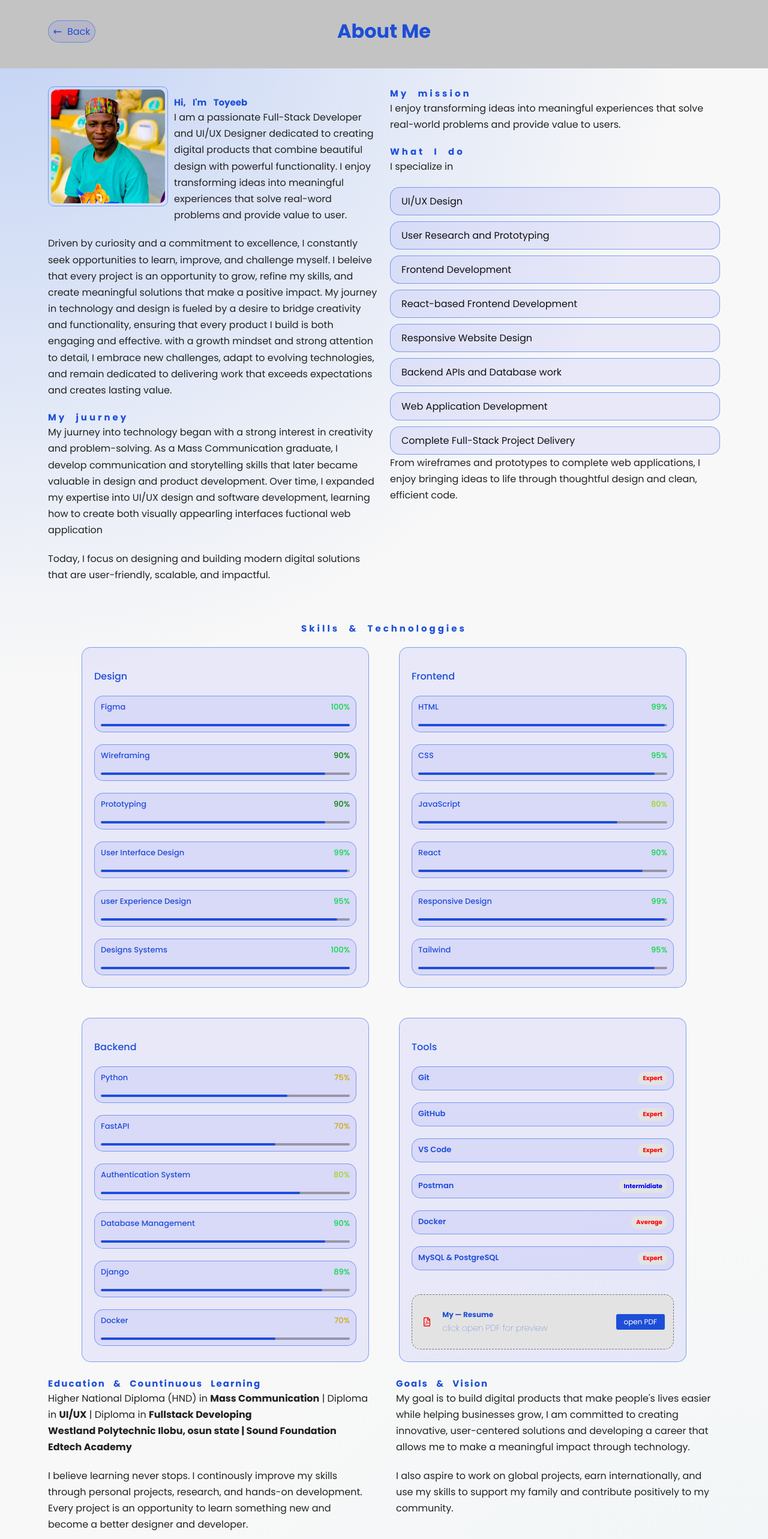
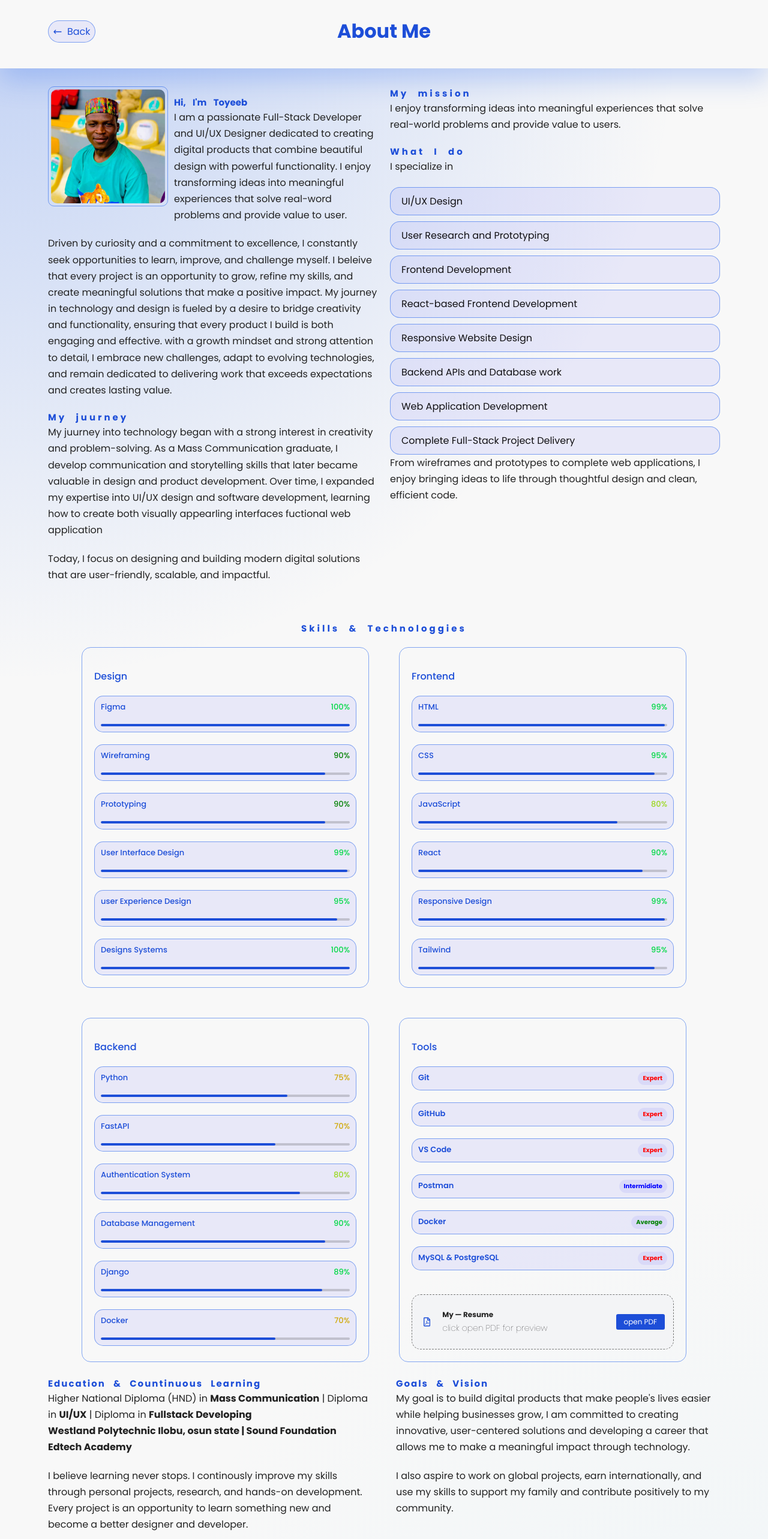
Before and after one commit to akindepotoyeeb-prog/akindepotoyeeb-portfolio, a React (Vite) app: page /my-details in a window 1280 px wide. Shown: the top 2566 px of the page at 60% size. Built offline with nearby package versions, Linux system fonts and the light colour scheme.

Commit message:
Implement sticky header for the other files

```diff
--- a/src/component/BackEnd.jsx
+++ b/src/component/BackEnd.jsx
@@ -6,7 +6,7 @@ import { MdOutlineConstruction } from "react-icons/md";
 export default function BackEnd() {
   return (
     <section style={{ width: "100%" }}>
-      <div style={{ width: "100%", backgroundColor: "#c3c3c3" }}>
+      <div style={{ width: "100%", backgroundColor: "var(--bg-color)", position: "sticky", zIndex: "10", top: "0", right: "0" }}>
         <div className="abt-flex animate-slideIn">
           <Link to="/" className="button back-link">
             <HiOutlineArrowNarrowLeft /> <span>Back</span>
--- a/src/component/FrontEnd.jsx
+++ b/src/component/FrontEnd.jsx
@@ -6,7 +6,7 @@ import { HiOutlineArrowNarrowLeft } from "react-icons/hi";
 export default function FrontEnd() {
   return (
     <section style={{ width: "100%" }}>
-      <div style={{ width: "100%", backgroundColor: "#c3c3c3" }}>
+      <div style={{ width: "100%", backgroundColor: "var(--bg-color)", position: "sticky", zIndex: "10", top: "0", right: "0"}}>
         <div className="abt-flex animate-slideIn">
           <Link to="/" className="button back-link">
             <HiOutlineArrowNarrowLeft /> <span>Back</span>
--- a/src/component/FullStack.jsx
+++ b/src/component/FullStack.jsx
@@ -6,7 +6,7 @@ import { MdOutlineConstruction } from "react-icons/md";
 export default function FullStack() {
   return (
     <section style={{ width: "100%" }}>
-      <div style={{ width: "100%", backgroundColor: "#c3c3c3" }}>
+      <div style={{ width: "100%", backgroundColor: "var(--bg-color)", position: "sticky", zIndex: "10", top: "0", right: "0"}}>
         <div className="abt-flex animate-slideIn">
           <Link to="/" className="button back-link">
             <HiOutlineArrowNarrowLeft /> <span>Back</span>
--- a/src/component/HireMe.jsx
+++ b/src/component/HireMe.jsx
@@ -28,7 +28,7 @@ export default function HireMe() {
   };
   return (
     <section style={{ width: "100%" }}>
-      <div style={{ width: "100%", backgroundColor: "#c3c3c3" }}>
+      <div style={{ width: "100%", backgroundColor: "var(--bg-color)", position: "sticky", zIndex: "10", top: "0", right: "0"}}>
         <motion.div
           className="abt-flex"
           initial={{ opacity: 0, x: -20 }}
--- a/src/component/MyDetails.jsx
+++ b/src/component/MyDetails.jsx
@@ -51,13 +51,22 @@ export default function MyDetails() {
     { id: 2, name: "GitHub", grade: "Expert", color: "red" },
     { id: 3, name: "VS Code", grade: "Expert", color: "red" },
     { id: 4, name: "Postman", grade: "Intermidiate", color: "blue" },
-    { id: 5, name: "Docker", grade: "Average", color: "red" },
+    { id: 5, name: "Docker", grade: "Average", color: "green" },
     { id: 6, name: "MySQL & PostgreSQL", grade: "Expert", color: "red" },
   ];
 
   return (
     <section style={{ width: "100%" }}>
-      <div style={{ width: "100%", backgroundColor: "#c3c3c3" }}>
+      <div
+        style={{
+          width: "100%",
+          backgroundColor: "var(--bg-color)",
+          position: "sticky",
+          zIndex: "10",
+          top: "0",
+          right: "0",
+        }}
+      >
         <div className="abt-flex animate-slideIn">
           <Link to="/" className="button back-link">
             <HiOutlineArrowNarrowLeft /> <span>Back</span>
@@ -168,7 +177,7 @@ export default function MyDetails() {
                       style={{
                         width: "100%",
                         height: "4px",
-                        backgroundColor: "var(--down-rag)",
+                        backgroundColor: "var(--skill-track)",
                         borderRadius: "5px",
                         marginTop: "13px",
                         marginBottom: "6px",
@@ -205,7 +214,7 @@ export default function MyDetails() {
                       style={{
                         width: "100%",
                         height: "4px",
-                        backgroundColor: "var(--down-rag)",
+                        backgroundColor: "var(--skill-track)",
                         borderRadius: "5px",
                         marginTop: "13px",
                         marginBottom: "6px",
@@ -241,7 +250,7 @@ export default function MyDetails() {
                       style={{
                         width: "100%",
                         height: "4px",
-                        backgroundColor: "var(--down-rag)",
+                        backgroundColor: "var(--skill-track)",
                         borderRadius: "5px",
                         marginTop: "13px",
                         marginBottom: "6px",
@@ -281,11 +290,12 @@ export default function MyDetails() {
                     <span
                       style={{
                         fontSize: "10px",
-                        backgroundColor: "#e3e3e3",
+                        backgroundColor: "var(--box-bg)",
                         padding: "3px 8px",
                         borderRadius: "15px",
                         fontWeight: "bold",
                         color: tool.color,
+                        border: "var(--border)",
                       }}
                     >
                       {tool.grade}
@@ -299,16 +309,16 @@ export default function MyDetails() {
                 style={{
                   height: "fit-content",
                   marginTop: "40px",
-                  backgroundColor: "#e3e3e3",
+                  backgroundColor: "var(--resume-card-bg)",
                   padding: "4px",
-                  border: "1px dashed #3e3e3eae",
+                  border: "1px dashed var(--resume-card-border)",
                   display: "flex",
                   justifyContent: "center",
                   alignItems: "center",
                 }}
               >
                 <FaRegFilePdf
-                  style={{ color: "red", margin: "10px 0 10px 15px" }}
+                  style={{ color: "var(--brand-color)", margin: "10px 0 10px 15px" }}
                 />
                 <div
                   style={{
@@ -316,12 +326,13 @@ export default function MyDetails() {
                     display: "flex",
                     flexDirection: "column",
                     justifyContent: "space-between",
-                    backgroundColor: "#e3e3e3",
+                    background: "transparent",
                     margin: "auto",
                     border: "none",
+                    boxShadow: "none",
                   }}
                 >
-                  <h5 style={{ marginBottom: "3px", fontSize: "12px" }}>
+                  <h5 style={{ marginBottom: "3px", fontSize: "12px", color: "var(--text-1)" }}>
                     My — Resume
                   </h5>
                   <p
@@ -330,6 +341,7 @@ export default function MyDetails() {
                       marginBottom: "0",
                       fontSize: "14px",
                       fontWeight: "lighter",
+                      color: "var(--text-2)",
                     }}
                   >
                     click open PDF for preview
@@ -340,7 +352,7 @@ export default function MyDetails() {
                   target="_blank"
                   rel="noopener noreferrer"
                   style={{
-                    backgroundColor: "#1d4ed8",
+                    backgroundColor: "var(--brand-color)",
                     color: "white",
                     padding: "4px 8px",
                     borderRadius: "3px",
--- a/src/component/UiUx.jsx
+++ b/src/component/UiUx.jsx
@@ -6,7 +6,7 @@ import { HiOutlineArrowNarrowLeft } from "react-icons/hi";
 export default function UiUx() {
   return (
     <section style={{ width: "100%" }}>
-      <div style={{ width: "100%", backgroundColor: "var(--bg-color)" }}>
+      <div style={{ width: "100%", backgroundColor: "var(--bg-color)", zIndex: "10", position: "sticky", top: "0", right: "0"}}>
         <div className="abt-flex animate-slideIn">
           <Link to="/" className="button back-link">
             <HiOutlineArrowNarrowLeft /> <span>Back</span>
--- a/src/index.css
+++ b/src/index.css
@@ -19,6 +19,9 @@
   );
   --box-bg: #0008ff10;
   --down-rag: #27272760;
+  --skill-track: rgba(39, 39, 39, 0.2);
+  --resume-card-bg: #f3f4f6;
+  --resume-card-border: rgba(62, 62, 62, 0.68);
 }
 
 :root[data-theme="dark"] {
@@ -46,6 +49,9 @@
   --surface-3: rgba(255, 255, 255, 0.055);
   --shadow-strong: 0 18px 40px rgba(2, 8, 23, 0.38);
   --down-rag: #ffffff;
+  --skill-track: rgba(255, 255, 255, 0.16);
+  --resume-card-bg: rgba(255, 255, 255, 0.06);
+  --resume-card-border: rgba(125, 211, 252, 0.25);
 }
 
 * {
@@ -404,7 +410,7 @@ main {
   justify-content: center;
   position: relative;
 }
-@media (max-width: 1025px) {
+@media (max-width: 1300px) {
   .hero {
     /* width: min(560px, 100%); */
     width: min(390px, 100%);
@@ -1444,6 +1450,7 @@ footer {
   display: flex;
   flex-direction: column;
   gap: 24px;
+  margin-top: 0px;
 }
 .abt-flex {
   max-width: 1440px;
@@ -1454,6 +1461,10 @@ footer {
   position: relative;
   align-items: center;
   margin: auto;
+  top: 0;
+  /* z-index: 20; */
+  margin-bottom: 0px;
+  box-shadow: 0 20px 45px rgba(37, 99, 235, 0.25);
 }
 
 .detail-page .detail-top,
@@ -1572,11 +1583,12 @@ footer {
   text-align: start;
   width: 100%;
   padding: 20px;
-  background: var(--box-bg);
+  /* background: var(--box-bg); */
   color: var(--brand-color);
   border-radius: 15px;
   border: 1px solid var(--border);
   box-shadow: var(--shadow-strong);
+
 }
 .detail-page .skills div p {
   font-weight: 500;
@@ -2436,6 +2448,14 @@ footer {
   .hire {
     flex: 1 1 auto;
   }
+  .theme-icon {
+    font-size: 15px;
+}
+  .hire #menu {
+    font-size: 11px;
+    font-weight: 500;
+    padding: 2px 5px;
+}
 
   /* home */
   .home {
@@ -2701,9 +2721,9 @@ footer {
   /* My details  */
   .button.back-link {
     left: 5px;
-    padding: 2px 4px;
+    padding: 3px 5px;
     gap: 2px;
-    font-size: 7px;
+    font-size: 10px;
   }
   .detail-page .ppp .image-wrap {
     display: flex;
```
